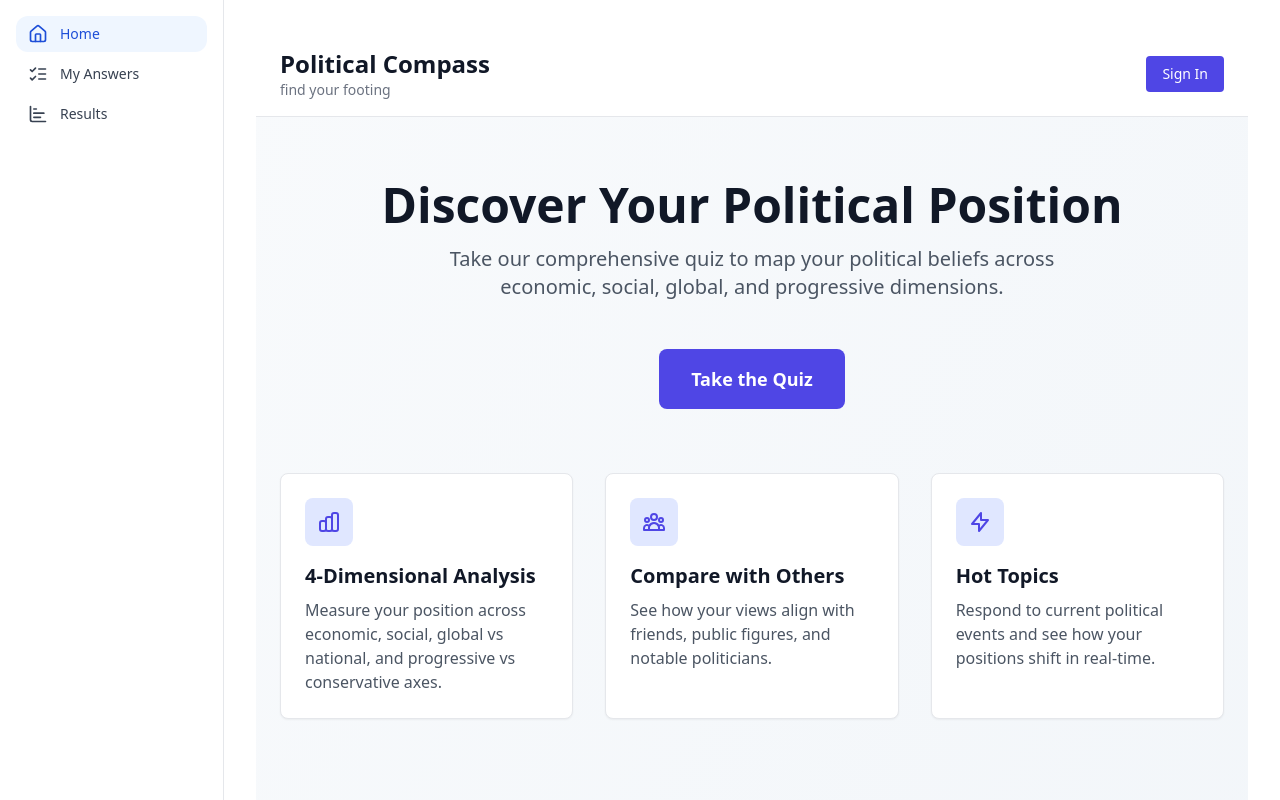
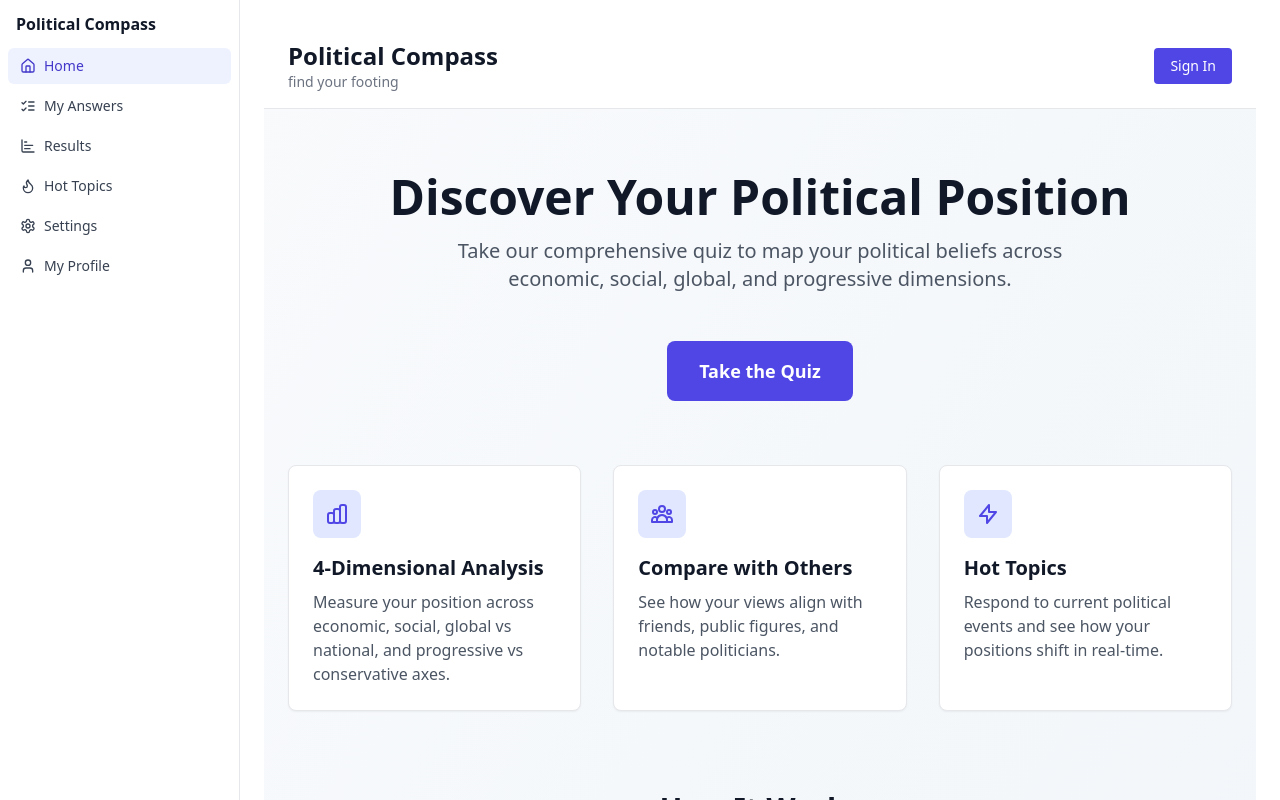
Before and after one commit to HumzaR/political-compass-clean, a Next.js app: page / in a window 1280 px wide. Shown: the top 800 px of the page. Built offline with nearby package versions, Linux system fonts and the light colour scheme; no server answers.

Commit message:
feat(nav+theme): restore full sidebar items; default to light theme

```diff
--- a/app/layout.tsx
+++ b/app/layout.tsx
@@ -3,14 +3,11 @@
 import type { ReactNode } from "react";
 import Sidebar from "@/components/Sidebar";
 
-export default function RootLayout({ children }: { children: ReactNode }) {
+export default function RootLayout({ children }: { children: React.ReactNode }) {
   return (
-    <html lang="en">
-      <body>
-        <div className="min-h-screen flex">
-          <Sidebar />
-          <main className="flex-1 p-6">{children}</main>
-        </div>
+    <html lang="en"> {/* removed className="dark" if it was there */}
+      <body className="bg-white text-gray-900">
+        {children}
       </body>
     </html>
   );
--- a/pages/_app.js
+++ b/pages/_app.js
@@ -1,19 +1,15 @@
-// pages/_app.js
 import "../styles/globals.css";
 import Sidebar from "@/components/Sidebar";
-import { AnswersProvider } from "@/lib/answers";
 
 export default function App({ Component, pageProps }) {
   return (
-    <AnswersProvider>
     <div className="min-h-screen bg-white text-gray-900">
       <div className="flex">
         <Sidebar />
-          <main className="flex-1 p-4 md:p-8">
+        <main className="flex-1 p-6">
           <Component {...pageProps} />
         </main>
       </div>
     </div>
-    </AnswersProvider>
   );
 }
--- a/pages/my-answers.js
+++ b/pages/my-answers.js
@@ -1,46 +1,158 @@
 // pages/my-answers.js
-import Head from "next/head";
-import { useAnswers } from "@/lib/answers";
+import { useEffect, useMemo, useState } from 'react';
+import questions from '../data/questions';
+import { computeContributions, aggregateAxes } from '../lib/scoring';
+
+const LABELS = {
+  1: 'Strongly Disagree',
+  2: 'Disagree',
+  3: 'Neutral',
+  4: 'Agree',
+  5: 'Strongly Agree',
+};
+
+function loadAnswers() {
+  try {
+    const raw = localStorage.getItem('pc_answers');
+    return raw ? JSON.parse(raw) : {};
+  } catch {
+    return {};
+  }
+}
+function saveAnswers(a) {
+  try {
+    localStorage.setItem('pc_answers', JSON.stringify(a));
+  } catch {}
+}
+
+function groupQuestions(allQs) {
+  const hot = allQs.filter((q) => q.type === 'hot');
+  const nonHot = allQs.filter((q) => q.type !== 'hot');
+  const core = nonHot.slice(0, 20);
+  const advanced = nonHot.slice(20, 40);
+  return { core, advanced, hot };
+}
+
+function AnswerBadge({ value }) {
+  return (
+    <span className="text-xs px-2 py-1 rounded-full border">
+      {value ? LABELS[value] : '—'}
+    </span>
+  );
+}
+
+function QuestionRow({ q, value, onChange }) {
+  return (
+    <div className="relative group border rounded p-3 bg-white">
+      <div className="flex items-center justify-between gap-3">
+        <div>
+          <div className="text-xs text-gray-500 uppercase tracking-wide">{q.axis}</div>
+          <div className="font-medium">{q.text}</div>
+        </div>
+        <AnswerBadge value={value} />
+      </div>
+
+      {/* Hover / focus menu */}
+      <div
+        className="pointer-events-none opacity-0 group-hover:opacity-100 group-hover:pointer-events-auto focus-within:opacity-100 transition
+                   absolute right-3 top-3 z-20 bg-white border rounded shadow"
+      >
+        {[1, 2, 3, 4, 5].map((v) => (
+          <button
+            key={v}
+            className={`block text-left px-3 py-1 text-sm w-56 hover:bg-gray-50 ${
+              value === v ? 'bg-black text-white hover:bg-black' : ''
+            }`}
+            onClick={() => onChange(q.id, v)}
+          >
+            {LABELS[v]}
+          </button>
+        ))}
+      </div>
+    </div>
+  );
+}
 
 export default function MyAnswersPage() {
-  const { answers, isCloudBacked } = useAnswers();
-  const keys = Object.keys(answers || {});
+  const [answers, setAnswers] = useState({});
+  const { core, advanced, hot } = useMemo(() => groupQuestions(questions), []);
+
+  // Live scores
+  const { normalized, answeredCount } = useMemo(() => {
+    const contribs = computeContributions(answers, questions);
+    const agg = aggregateAxes(contribs, questions);
+    return {
+      normalized: agg.normalized,
+      answeredCount: Object.keys(answers).length,
+    };
+  }, [answers]);
+
+  useEffect(() => {
+    setAnswers(loadAnswers());
+  }, []);
+
+  const handleChange = (qid, choice) => {
+    setAnswers((prev) => {
+      const next = { ...prev, [qid]: choice };
+      saveAnswers(next);
+      return next;
+    });
+  };
+
+  const renderSection = (title, list) => {
+    const answeredQs = list.filter((q) => answers[q.id] != null);
+    if (!answeredQs.length) return null;
+    return (
+      <section className="mb-8">
+        <h2 className="text-lg font-semibold mb-3">{title}</h2>
+        <div className="grid gap-3">
+          {answeredQs.map((q) => (
+            <QuestionRow key={q.id} q={q} value={answers[q.id]} onChange={handleChange} />
+          ))}
+        </div>
+      </section>
+    );
+  };
 
   return (
-    <>
-      <Head>
-        <title>My Answers</title>
-      </Head>
-
-      <div className="max-w-3xl">
-        <h1 className="text-2xl font-semibold mb-2">My Answers</h1>
+    <div className="max-w-4xl mx-auto px-5 py-8">
+      <h1 className="text-2xl font-semibold mb-1">My Answers</h1>
       <p className="text-sm text-gray-600 mb-6">
-          {isCloudBacked
-            ? "Synced with your account (Firestore)."
-            : "Stored locally on this device."}
+        Hover any question to change your answer. Updates apply immediately and reflect in your results.
       </p>
 
-        {!keys.length ? (
-          <div className="rounded-lg border border-gray-200 p-6 text-gray-600">
-            You haven’t saved any answers yet.
+      {/* Live score preview */}
+      <div className="mb-6 grid sm:grid-cols-2 gap-4">
+        <div className="border rounded p-4 bg-white">
+          <h3 className="font-semibold mb-2">Live Axis Scores</h3>
+          <ul className="text-sm space-y-1">
+            {Object.entries(normalized).map(([axis, val]) =>
+              typeof val === 'number' ? (
+                <li key={axis} className="flex justify-between">
+                  <span className="capitalize">{axis}</span>
+                  <span>{val.toFixed(3)}</span>
+                </li>
+              ) : null
+            )}
+          </ul>
         </div>
-        ) : (
-          <div className="rounded-lg border border-gray-200 divide-y">
-            {keys.map((k) => (
-              <div key={k} className="flex items-start justify-between gap-4 p-4">
-                <div>
-                  <div className="text-sm font-medium text-gray-900 break-all">{k}</div>
-                  <div className="text-sm text-gray-600 break-all">
-                    {String(answers[k])}
+        <div className="border rounded p-4 bg-white">
+          <h3 className="font-semibold mb-2">Progress</h3>
+          <p className="text-sm text-gray-700">
+            Answered: <span className="font-medium">{answeredCount}</span> / {questions.length}
+          </p>
         </div>
       </div>
-                {/* If you have a quiz page with anchors, link to it here */}
-                {/* <a href={`/quiz?focus=${encodeURIComponent(k)}`} className="text-blue-600 text-sm">Edit</a> */}
-              </div>
-            ))}
+
+      {renderSection('Core (first 20)', core)}
+      {renderSection('Advanced (second 20)', advanced)}
+      {renderSection('Hot Topics', hot)}
+
+      {Object.keys(answers).length === 0 && (
+        <div className="text-sm text-gray-600">
+          You haven’t answered anything yet. Go to the <a className="underline" href="/quiz">Quiz</a>.
         </div>
       )}
     </div>
-    </>
   );
 }
--- a/src/components/Sidebar.tsx
+++ b/src/components/Sidebar.tsx
@@ -3,54 +3,54 @@
 
 import Link from "next/link";
 import { usePathname } from "next/navigation";
+import clsx from "clsx";
 import {
   Home,
   ListChecks,
   BarChartHorizontal,
+  Flame,
+  Settings,
+  User,
   type LucideIcon,
 } from "lucide-react";
-import clsx from "clsx";
 
-type NavItem = {
-  label: string;
-  href: string;
-  icon: LucideIcon;
-};
+type NavItem = { label: string; href: string; icon: LucideIcon };
 
 const NAV_ITEMS: NavItem[] = [
-  { label: "Home", href: "/", icon: Home },
-  { label: "My Answers", href: "/my-answers", icon: ListChecks },
-  { label: "Results", href: "/results", icon: BarChartHorizontal },
+  { label: "Home",        href: "/",           icon: Home },
+  { label: "My Answers",  href: "/my-answers", icon: ListChecks },
+  { label: "Results",     href: "/results",    icon: BarChartHorizontal },
+  { label: "Hot Topics",  href: "/hot-topics", icon: Flame },
+  { label: "Settings",    href: "/settings",   icon: Settings },
+  { label: "My Profile",  href: "/profile",    icon: User },
 ];
 
 export default function Sidebar() {
-  const pathname = usePathname() ?? "/";
-
-  const isActive = (href: string) =>
-    href === "/" ? pathname === "/" : pathname.startsWith(href);
+  const pathname = usePathname() || "/";
 
   return (
-    <aside className="w-56 shrink-0 border-r border-gray-200 dark:border-gray-800 bg-white dark:bg-gray-950 min-h-screen p-4">
-      <nav>
-        <ul className="space-y-1">
-          {NAV_ITEMS.map(({ label, href, icon: Icon }) => (
-            <li key={href}>
+    <aside className="w-60 shrink-0 border-r bg-white text-gray-900">
+      <div className="px-4 py-3 text-base font-semibold">Political Compass</div>
+
+      <nav className="px-2 pb-4 space-y-1">
+        {NAV_ITEMS.map(({ label, href, icon: Icon }) => {
+          const active = pathname === href;
+          return (
             <Link
+              key={href}
               href={href}
               className={clsx(
-                  "flex items-center gap-3 rounded-xl px-3 py-2 transition-colors",
-                  "hover:bg-gray-100 dark:hover:bg-gray-800",
-                  isActive(href)
-                    ? "bg-blue-50 text-blue-700 dark:bg-gray-800 dark:text-blue-400"
-                    : "text-gray-700 dark:text-gray-300"
+                "flex items-center gap-2 rounded-md px-3 py-2 text-sm transition",
+                active
+                  ? "bg-indigo-50 text-indigo-700"
+                  : "text-gray-700 hover:bg-gray-50"
               )}
             >
-                <Icon className="h-5 w-5" />
-                <span className="text-sm font-medium">{label}</span>
+              <Icon className="h-4 w-4 shrink-0" />
+              <span>{label}</span>
             </Link>
-            </li>
-          ))}
-        </ul>
+          );
+        })}
       </nav>
     </aside>
   );
```
Lines whose indentation alone changed are shown as unchanged.
